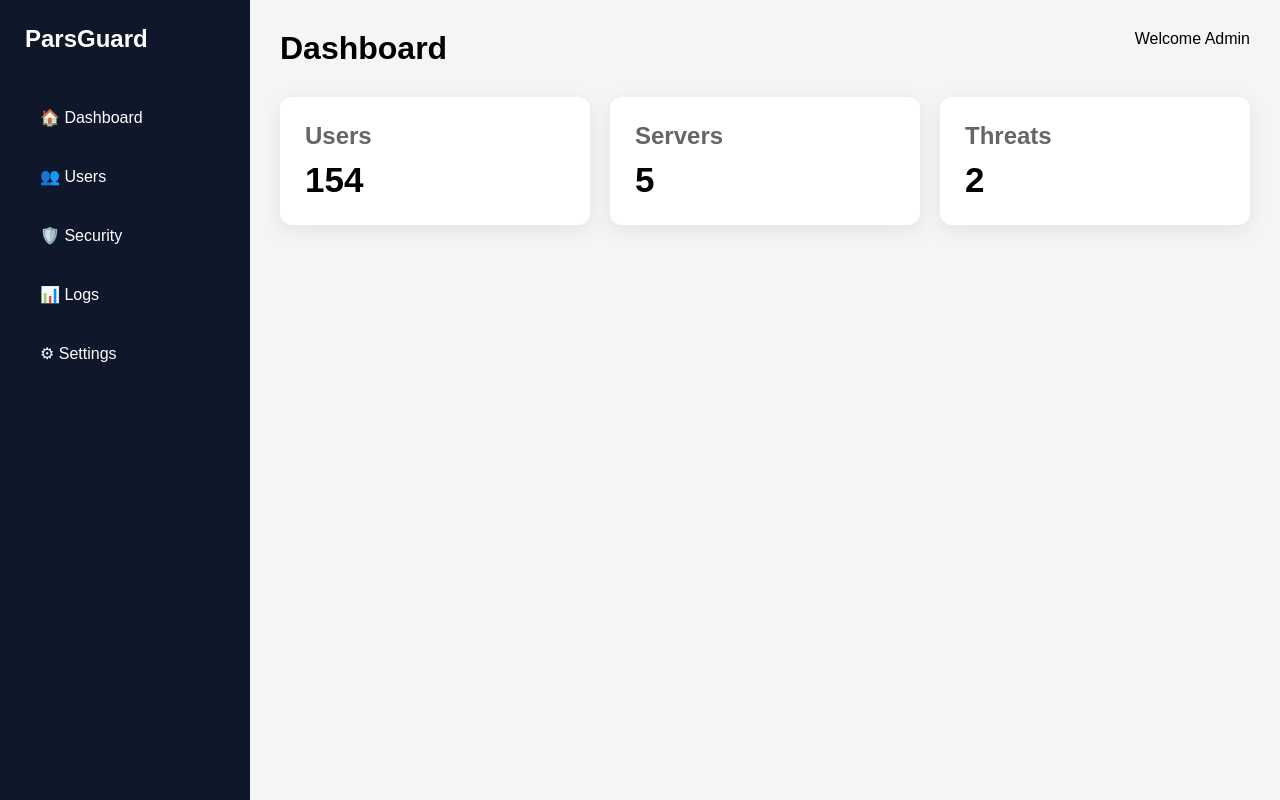
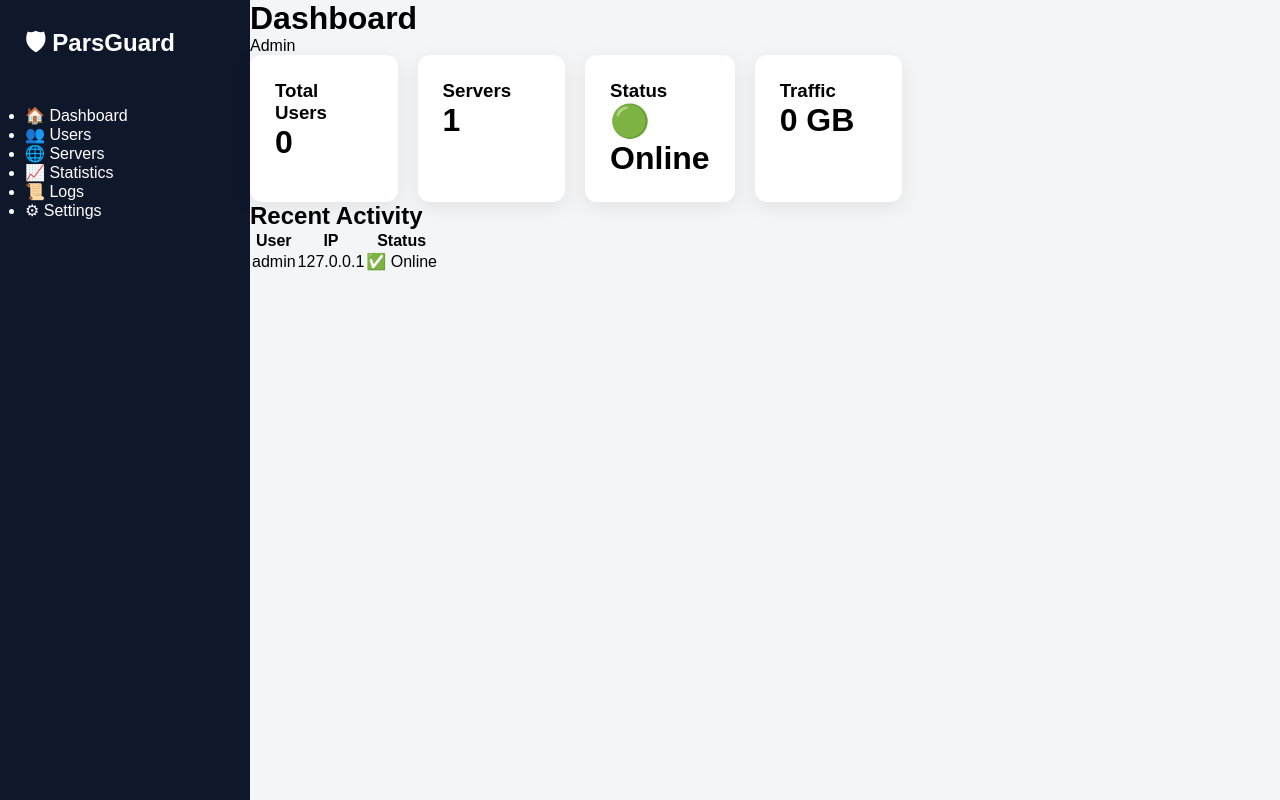
Before and after one commit to hdaneshfar411-ctrl/ParsGuard, a FastAPI app: page /panel/ in a window 1280 px wide. Run offline with FastAPI, Linux system fonts and the light colour scheme.

Commit message:
Update panel.html

```diff
--- a/backend/templates/panel.html
+++ b/backend/templates/panel.html
@@ -2,37 +2,62 @@
 <html lang="en">
 
 <head>
+
 <meta charset="UTF-8">
+
+<meta name="viewport" content="width=device-width, initial-scale=1.0">
+
 <title>ParsGuard Dashboard</title>
 
 <link rel="stylesheet" href="/static/css/style.css">
+
+<link rel="preconnect" href="https://fonts.googleapis.com">
+
+<link rel="preconnect" href="https://fonts.gstatic.com" crossorigin>
+
+<link href="https://fonts.googleapis.com/css2?family=Poppins:wght@300;400;500;600;700&display=swap" rel="stylesheet">
+
 </head>
 
 <body>
 
 <div class="sidebar">
 
-    <h2>ParsGuard</h2>
+<div class="logo">
 
-    <a href="#">🏠 Dashboard</a>
-
-    <a href="#">👥 Users</a>
-
-    <a href="#">🛡️ Security</a>
-
-    <a href="#">📊 Logs</a>
-
-    <a href="#">⚙ Settings</a>
+<h2>🛡 ParsGuard</h2>
 
 </div>
 
-<div class="content">
+<ul>
 
-    <div class="topbar">
+<li class="active">🏠 Dashboard</li>
+
+<li>👥 Users</li>
+
+<li>🌐 Servers</li>
+
+<li>📈 Statistics</li>
+
+<li>📜 Logs</li>
+
+<li>⚙ Settings</li>
+
+</ul>
+
+</div>
+
+<div class="main">
+
+<div class="navbar">
 
 <h1>Dashboard</h1>
 
-        <span>Welcome Admin</span>
+<div class="profile">
+
+<span>{{ username }}</span>
+
+</div>
 
 </div>
 
@@ -40,31 +65,80 @@
 
 <div class="card">
 
-            <h2>Users</h2>
+<h3>Total Users</h3>
 
-            <p>154</p>
+<h1>0</h1>
 
 </div>
 
 <div class="card">
 
-            <h2>Servers</h2>
+<h3>Servers</h3>
 
-            <p>5</p>
+<h1>1</h1>
 
 </div>
 
 <div class="card">
 
-            <h2>Threats</h2>
+<h3>Status</h3>
 
-            <p>2</p>
+<h1>🟢 Online</h1>
+
+</div>
+
+<div class="card">
+
+<h3>Traffic</h3>
+
+<h1>0 GB</h1>
 
 </div>
 
 </div>
 
+<div class="table-box">
+
+<h2>Recent Activity</h2>
+
+<table>
+
+<thead>
+
+<tr>
+
+<th>User</th>
+
+<th>IP</th>
+
+<th>Status</th>
+
+</tr>
+
+</thead>
+
+<tbody>
+
+<tr>
+
+<td>admin</td>
+
+<td>127.0.0.1</td>
+
+<td>✅ Online</td>
+
+</tr>
+
+</tbody>
+
+</table>
+
 </div>
 
+</div>
+
+<script src="/static/js/script.js"></script>
+
 </body>
+
 </html>
```
Lines whose indentation alone changed are shown as unchanged.
